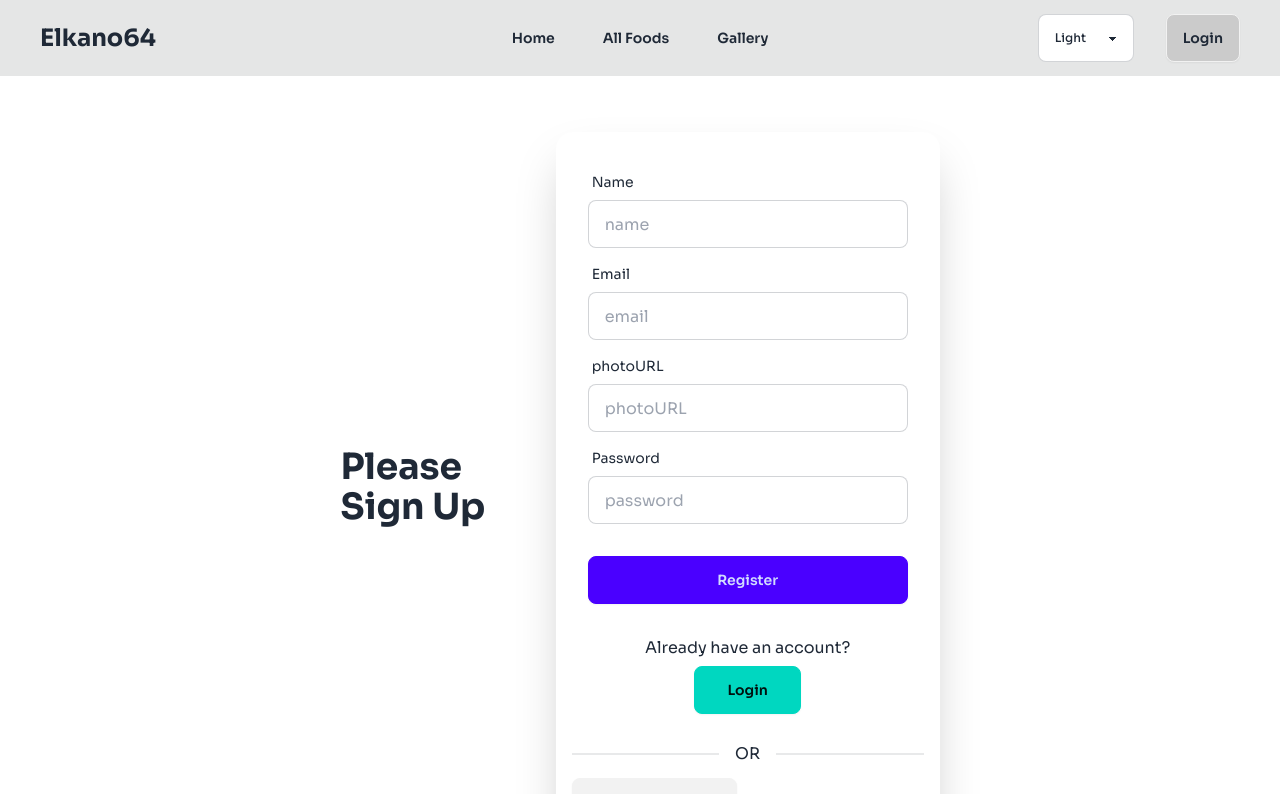
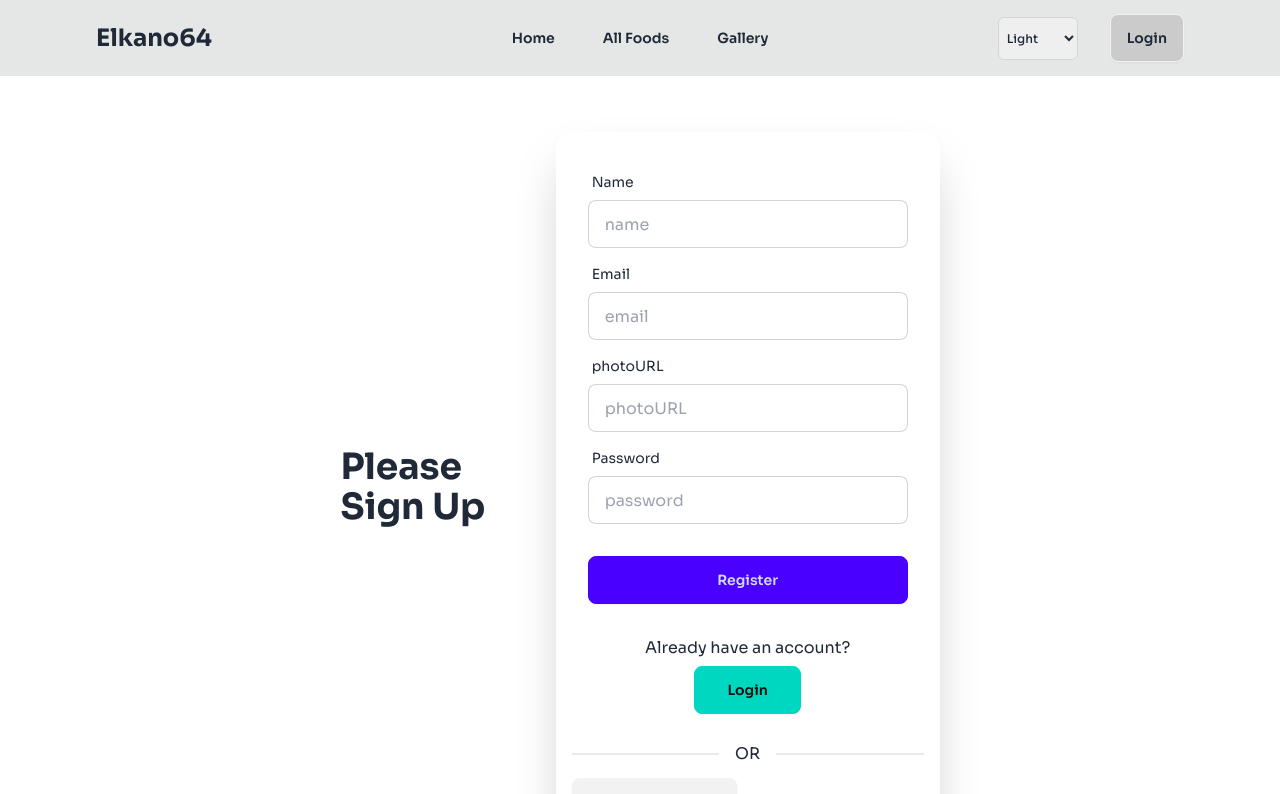
Before and after one commit to Hafiz-Al-Shams/elkano64-client, a React (Vite) app: page /register in a window 1280 px wide. Shown: the top 794 px of the page. Built offline with nearby package versions, Linux system fonts and the light colour scheme; no server answers.

Commit message:
fixed the navbar

```diff
--- a/src/pages/shared/Navbar.jsx
+++ b/src/pages/shared/Navbar.jsx
@@ -67,46 +67,45 @@ const Navbar = () => {
 
     return (
         <>
-            <div className="sticky top-0 z-10 navbar font-medium py-3 px-10 bg-base-300 text-base-content">
+            <div className="sticky top-0 z-10 navbar font-medium md:py-0.5 lg:py-3 px-2.5 md:px-12 lg:px-24 bg-base-300 text-base-content">
                 <div className="navbar-start">
                     <div className="dropdown">
                         <div tabIndex={0} role="button" className="btn btn-ghost lg:hidden">
                             <svg
                                 xmlns="http://www.w3.org/2000/svg"
-                                className="h-5 w-5"
+                                className="h-6 w-6"
                                 fill="none"
                                 viewBox="0 0 24 24"
                                 stroke="currentColor">
-                                <path
-                                    strokeLinecap="round"
-                                    strokeLinejoin="round"
-                                    strokeWidth="2"
-                                    d="M4 6h16M4 12h8m-8 6h16" />
+                                <path strokeLinecap="round" strokeLinejoin="round" strokeWidth="2" d="M4 6h16M4 12h8m-8 6h16" />
                             </svg>
                         </div>
                         <ul
                             tabIndex={0}
-                            className="menu menu-sm dropdown-content bg-base-100 rounded-box z-[1] mt-3 w-52 p-2 shadow space-y-2">
+                            className="menu menu-xs md:menu-sm dropdown-content bg-base-100 rounded-box z-[1] mt-3 w-52 p-2 shadow space-y-2">
                             {links}
                         </ul>
                     </div>
-                    <Link to="/" className="text-2xl font-bold">Elkano64</Link>
+                    <Link to="/" className="text-sm md:text-xl lg:text-2xl font-bold">Elkano64</Link>
                 </div>
+
                 <div className="navbar-center hidden lg:flex">
-                    <ul className="menu menu-horizontal px-1 space-x-4 font-semibold">
+                    <ul className="menu menu-horizontal px-1 space-x-2 md:space-x-4 font-semibold">
                         {links}
                     </ul>
                 </div>
-                <div className="navbar-end space-x-8">
+
+                <div className="navbar-end space-x-4 md:space-x-6 lg:space-x-8">
 
 
-                    <div className="">
+                    {/* theme change */}
+                    <div className="w-14 sm:w-16 md:w-20">
                         <select
-                            className="select select-bordered w-24 text-xs"
+                            className="w-full text-[9px] sm:text-[10px] md:text-xs px-1 py-0 lg:py-3 h-auto min-h-7 sm:min-h-8 border border-gray-300 rounded-md"
                             value={theme}
                             onChange={(e) => handleThemeChange(e.target.value)}
                         >
-                            <option value="light" >Light</option>
+                            <option value="light">Light</option>
                             <option value="dark">Dark</option>
                             <option value="dim">Dim</option>
                             <option value="luxury">Luxury</option>
@@ -114,34 +113,45 @@ const Navbar = () => {
                     </div>
 
 
+
+
                     {
                         user ?
-                            <>
-                                <div className="flex justify-center items-center gap-3">
+                            <div className="flex items-center gap-2 md:gap-3">
+                                <div className="dropdown dropdown-end">
+                                    <div tabIndex={0} role="button" className="btn bg-transparent rounded-full p-0">
+                                        <img
+                                            className="w-7 min-w-7 sm:w-6 md:w-8 lg:w-10 rounded-full cursor-pointer"
+                                            src={profilePhoto}
+                                            alt="photo"
+                                        />
+                                    </div>
 
-                                    <div className="dropdown dropdown-left">
-                                        <div tabIndex={0} role="button" className="btn bg-transparent rounded-full">
-                                            <img className="w-11 rounded-full cursor-pointer" src={profilePhoto} alt="photo" />
-                                        </div>
                                     <ul
                                         tabIndex={0}
-                                            className="menu menu-sm dropdown-content bg-base-100 rounded-box z-[1] mt-3 w-52 p-4 shadow space-y-2">
+                                        className="menu menu-xs md:menu-sm lg:menu-md dropdown-content bg-base-100 rounded-box z-[1] mt-3 w-40 md:w-52 p-3 md:p-4 shadow space-y-2">
                                         {links2}
                                     </ul>
                                 </div>
-                                    <div><a onClick={handleLogOut} data-tooltip-id="my-tooltip"
+                                <a onClick={handleLogOut} data-tooltip-id="my-tooltip"
                                     data-tooltip-content={userName}
-                                        data-tooltip-place="bottom-start" className="btn bg-neutral-400/40 text-base-content">Log Out</a></div>
+                                    data-tooltip-place="bottom-start"
+                                    className="btn btn-xs md:btn-sm lg:btn-md bg-neutral-400/40 text-base-content text-[8px] md:text-xs lg:text-sm px-1.5 md:px-3 lg:px-4">
+                                    Log Out
+                                </a>
                             </div>
-                            </>
                             :
-                            <>
-                                <NavLink to="/signIn"><button className="btn bg-neutral-400/40 text-base-content">Login</button></NavLink>
-                            </>
+                            <NavLink to="/signIn">
+                                <button className="btn btn-xs md:btn-sm lg:btn-md bg-neutral-400/40 text-base-content text-[9px] md:text-xs lg:text-sm px-2 md:px-3 lg:px-4">
+                                    Login
+                                </button>
+                            </NavLink>
                     }
+
                     <Tooltip id="my-tooltip" />
                 </div>
             </div>
+
         </>
     );
 };
```
Lines whose indentation alone changed are shown as unchanged.
